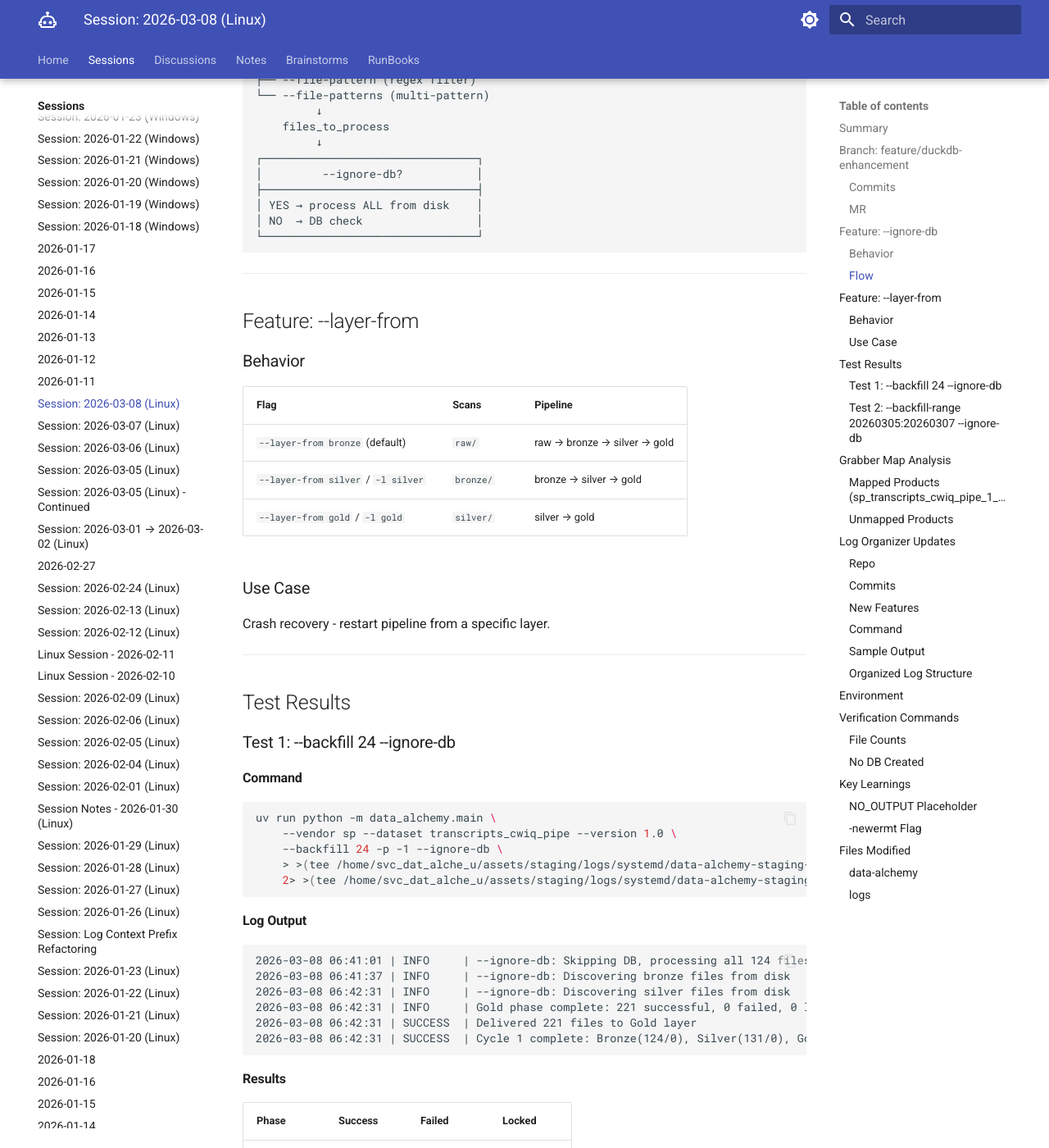
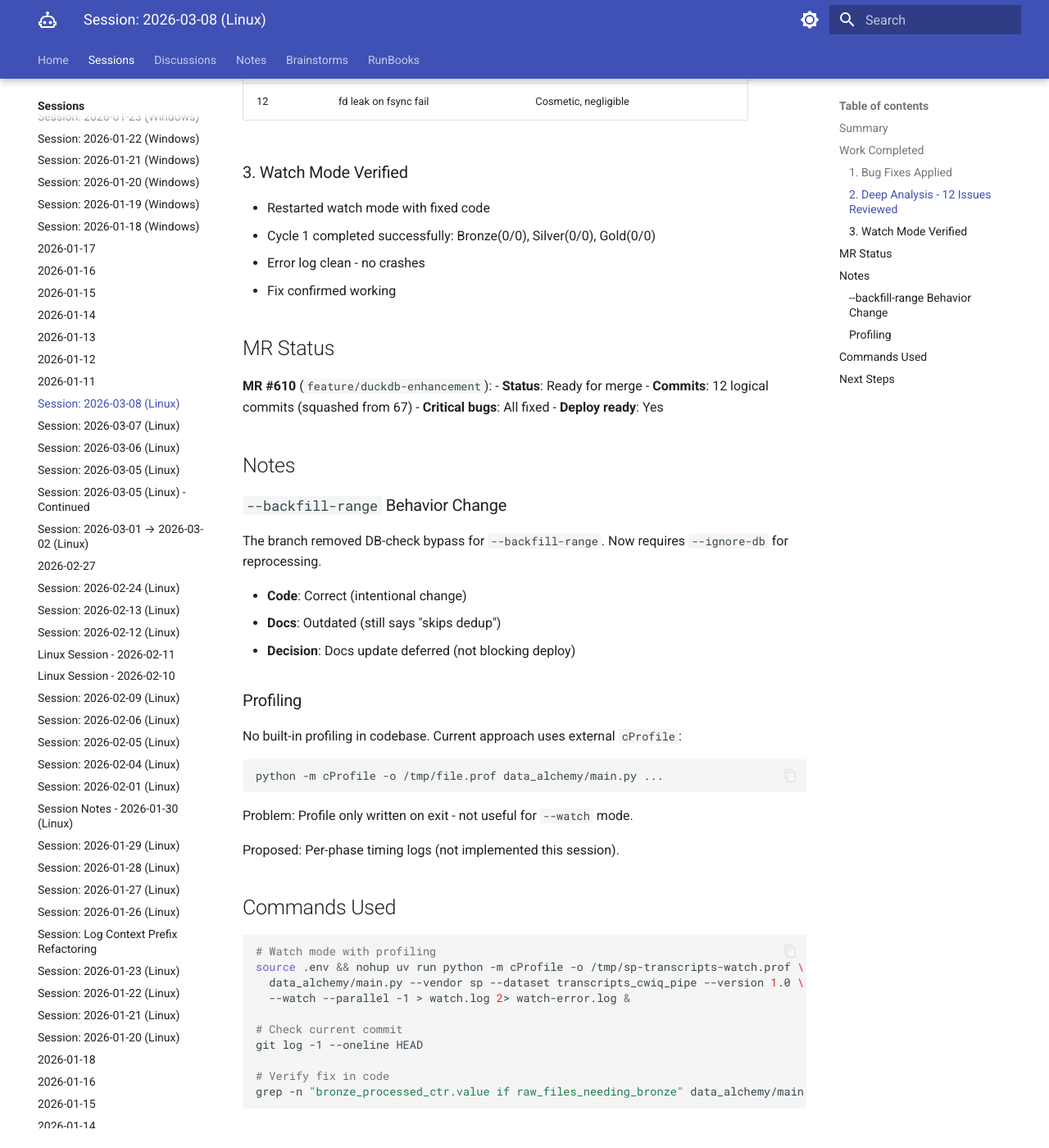
Before and after one commit to ThanuMahee12/AgentContext, an MkDocs documentation site: the page built from docs/sessions/claude/l-2026-03-08.md, in a window 1280 px wide and 1400 px high, scrolled down 1225 px. Shown: the whole window at 82% size. Built offline with MkDocs 1.6.1 and Material for MkDocs 9.7.7, drawn with Linux system fonts in a browser that asks for light colours; some of the changed text lies outside the part shown.

Commit message:
session: l-2026-03-08 - DuckDB enhancement deploy ready

````diff
--- a/docs/sessions/claude/l-2026-03-08.md
+++ b/docs/sessions/claude/l-2026-03-08.md
@@ -1,261 +1,90 @@
 # Session: 2026-03-08 (Linux)
 
 ## Summary
-DuckDB enhancement branch fixes, `--ignore-db` implementation, `--layer-from` feature, and log organizer improvements.
 
----
+Continued work on `feature/duckdb-enhancement` branch - DuckDB worker shards implementation. Fixed critical bugs, validated all issues, and confirmed deploy readiness.
 
-## Branch: `feature/duckdb-enhancement`
+## Work Completed
 
-### Commits
-1. `3b0c8bd` - fix: backfill-range now uses DB check (use --ignore-db to skip)
-2. `3f89d84` - feat: add -l/--layer CLI flag for layer filtering
-3. `f857750` - feat: add --layer-from flag for crash recovery and phase control
-4. `4254004` - fix: --layer-from respects DB check when --ignore-db not specified
+### 1. Bug Fixes Applied
 
-### MR
-- URL: https://git.codewilling.com/data/cwiq-pipe/data-alchemy/-/merge_requests/610
+| Issue | Fix | Commit |
+|-------|-----|--------|
+| `bronze_processed_ctr` NameError | Conditional: `bronze_processed_ctr.value if raw_files_needing_bronze else 0` | `a843b5d` |
+| Counter capture timing | Moved capture after DB-locked recovery block | Previous commit |
 
----
+### 2. Deep Analysis - 12 Issues Reviewed
 
-## Feature: --ignore-db
+All issues validated and categorized:
 
-### Behavior
-| Flag | DB Check | Result |
-|------|----------|--------|
-| `--ignore-db` | Skip | Process ALL files from disk |
-| `--backfill` | Check | Skip processed files |
-| `--backfill-range` | Check | Skip processed files |
-| No flags | Check | Skip processed files |
+| # | Issue | Verdict |
+|---|-------|---------|
+| 1 | `bronze_processed_ctr` NameError | **FIXED** |
+| 2 | `--backfill-range` behavior change | Code correct, docs outdated (not blocking) |
+| 3 | `_merge_phase_shards` RuntimeError | Acceptable - crash loud, orphan recovery |
+| 4 | Shard engine disposal | NullPool = no leak |
+| 5 | `os.stat()` unhandled | Self-healing, extremely rare |
+| 6 | `synchronous=OFF` on shards | Acceptable for perf |
+| 7 | UNION ALL read twice | No risk - merge after phase |
+| 8 | Dict overwrite in silver records | Pre-existing from dev |
+| 9 | WAL warning non-fatal | Warning is sufficient |
+| 10 | Sequential path worker_id | Main thread always 0 |
+| 11 | Gold fallback worker_id | Main thread always 0 |
+| 12 | fd leak on fsync fail | Cosmetic, negligible |
 
-### Flow
-```
-Filesystem Layer (always runs first)
-├── get_list_of_files()
-├── --layer-from filter
-├── --backfill (mtime filter)
-├── --backfill-range (date filter)
-├── --file-pattern (regex filter)
-└── --file-patterns (multi-pattern)
-         ↓
-    files_to_process
-         ↓
-┌────────────────────────────────┐
-│         --ignore-db?           │
-├────────────────────────────────┤
-│ YES → process ALL from disk    │
-│ NO  → DB check                 │
-└────────────────────────────────┘
+### 3. Watch Mode Verified
+
+- Restarted watch mode with fixed code
+- Cycle 1 completed successfully: Bronze(0/0), Silver(0/0), Gold(0/0)
+- Error log clean - no crashes
+- Fix confirmed working
+
+## MR Status
+
+**MR #610** (`feature/duckdb-enhancement`):
+- **Status**: Ready for merge
+- **Commits**: 12 logical commits (squashed from 67)
+- **Critical bugs**: All fixed
+- **Deploy ready**: Yes
+
+## Notes
+
+### `--backfill-range` Behavior Change
+
+The branch removed DB-check bypass for `--backfill-range`. Now requires `--ignore-db` for reprocessing.
+
+- **Code**: Correct (intentional change)
+- **Docs**: Outdated (still says "skips dedup")
+- **Decision**: Docs update deferred (not blocking deploy)
+
+### Profiling
+
+No built-in profiling in codebase. Current approach uses external `cProfile`:
+```bash
+python -m cProfile -o /tmp/file.prof data_alchemy/main.py ...
 ```
 
----
+Problem: Profile only written on exit - not useful for `--watch` mode.
 
-## Feature: --layer-from
+Proposed: Per-phase timing logs (not implemented this session).
 
-### Behavior
-| Flag | Scans | Pipeline |
-|------|-------|----------|
-| `--layer-from bronze` (default) | `raw/` | raw → bronze → silver → gold |
-| `--layer-from silver` / `-l silver` | `bronze/` | bronze → silver → gold |
-| `--layer-from gold` / `-l gold` | `silver/` | silver → gold |
+## Commands Used
 
-### Use Case
-Crash recovery - restart pipeline from a specific layer.
+```bash
+# Watch mode with profiling
+source .env && nohup uv run python -m cProfile -o /tmp/sp-transcripts-watch.prof \
+  data_alchemy/main.py --vendor sp --dataset transcripts_cwiq_pipe --version 1.0 \
+  --watch --parallel -1 > watch.log 2> watch-error.log &
 
----
+# Check current commit
+git log -1 --oneline HEAD
 
-## Test Results
-
-### Test 1: --backfill 24 --ignore-db
-
-#### Command
-```bash
-uv run python -m data_alchemy.main \
-    --vendor sp --dataset transcripts_cwiq_pipe --version 1.0 \
-    --backfill 24 -p -1 --ignore-db \
-    > >(tee /home/svc_dat_alche_u/assets/staging/logs/systemd/data-alchemy-staging-sp-transcripts_cwiq_pipe-backfill.log) \
-    2> >(tee /home/svc_dat_alche_u/assets/staging/logs/systemd/data-alchemy-staging-sp-transcripts_cwiq_pipe-backfill-error.log >&2)
+# Verify fix in code
+grep -n "bronze_processed_ctr.value if raw_files_needing_bronze" data_alchemy/main.py
 ```
 
-#### Log Output
-```
-2026-03-08 06:41:01 | INFO     | --ignore-db: Skipping DB, processing all 124 files
-2026-03-08 06:41:37 | INFO     | --ignore-db: Discovering bronze files from disk
-2026-03-08 06:42:31 | INFO     | --ignore-db: Discovering silver files from disk
-2026-03-08 06:42:31 | INFO     | Gold phase complete: 221 successful, 0 failed, 0 locked (time: 0.48s)
-2026-03-08 06:42:31 | SUCCESS  | Delivered 221 files to Gold layer
-2026-03-08 06:42:31 | SUCCESS  | Cycle 1 complete: Bronze(124/0), Silver(131/0), Gold(221/0) - Total time: 91.04s
-```
+## Next Steps
 
-#### Results
-| Phase | Success | Failed | Locked |
-|-------|---------|--------|--------|
-| Bronze | 124 | 0 | 0 |
-| Silver | 131 | 0 | 0 |
-| Gold | 221 | 0 | 0 |
-| **Total Time** | 91.04s | | |
-
----
-
-### Test 2: --backfill-range 20260305:20260307 --ignore-db
-
-#### Command
-```bash
-uv run python -m data_alchemy.main \
-    --vendor sp --dataset transcripts_cwiq_pipe --version 1.0 \
-    --backfill-range 20260305:20260307 -p -1 --ignore-db \
-    > >(tee /home/svc_dat_alche_u/assets/staging/logs/systemd/data-alchemy-staging-sp-transcripts_cwiq_pipe-backfill-range.log) \
-    2> >(tee /home/svc_dat_alche_u/assets/staging/logs/systemd/data-alchemy-staging-sp-transcripts_cwiq_pipe-backfill-range-error.log >&2)
-```
-
-#### Log Output
-```
-2026-03-08 07:15:52 | INFO     | Gold phase complete: 949 successful, 0 failed, 0 locked (time: 4.11s)
-2026-03-08 07:15:52 | SUCCESS  | Delivered 949 files to Gold layer
-2026-03-08 07:15:52 | SUCCESS  | Cycle 1 complete: Bronze(990/0), Silver(990/0), Gold(949/0) - Total time: 204.59s
-```
-
-#### Results
-| Phase | Success | Failed | Locked |
-|-------|---------|--------|--------|
-| Bronze | 990 | 0 | 0 |
-| Silver | 990 | 0 | 0 |
-| Gold | 949 | 0 | 0 |
-| **Total Time** | 204.59s | | |
-
-#### File Count Verification
-```bash
-$ echo "Raw (source): $(find /sf/data/sp/transcripts_cwiq_pipe/1.0/raw/env* -type f -newermt '2026-03-05' ! -newermt '2026-03-08' 2>/dev/null | wc -l)" && \
-  echo "Bronze: $(find /sf/proj/data_alchemy/devData/bthanujan.mahendran/dataJ/sp/transcripts_cwiq_pipe/1.0/bronze -type f 2>/dev/null | wc -l)" && \
-  echo "Silver: $(find /sf/proj/data_alchemy/devData/bthanujan.mahendran/dataJ/sp/transcripts_cwiq_pipe/1.0/silver -type f 2>/dev/null | wc -l)" && \
-  echo "Gold: $(find /sf/proj/data_alchemy/devData/bthanujan.mahendran/dataJ/sp_global_mi/machine_readable_transcripts/1.0/raw -type f 2>/dev/null | wc -l)"
-
-Raw (source): 990
-Bronze: 1980
-Silver: 1210
-Gold: 391
-```
-
-#### DB Verification
-```bash
-$ find /sf/proj/data_alchemy/devData/bthanujan.mahendran/dataJ/sp/transcripts_cwiq_pipe/1.0 -name "*.sqlite" -o -name "*.db" 2>/dev/null | wc -l
-0
-```
-✅ **No DB files created**
-
----
-
-## Grabber Map Analysis
-
-### Mapped Products (sp_transcripts_cwiq_pipe_1_0.json)
-- TranscriptsEntityLinkingSpan (Change, Full, DataTypeFull)
-- TranscriptsHistorySpan (Change, Full, DataTypeFull)
-- TranscriptsNonEnglishSpan (Change, Full)
-
-### Unmapped Products
-```
-Gold ✓ [Map[-1] (unmapped)]: ...ProfessionalCoverage.txt -> []
-Gold ✓ [Map[-1] (unmapped)]: ...KeyDocumentExhibitTypeGroup.txt -> []
-```
-- Professional
-- KeyDocument
-- DRO
-
-Gold shows 391 files instead of 949 because unmapped files have empty output `[]`.
-
----
-
-## Log Organizer Updates
-
-### Repo
-`/home/thanumahee/dev/Alchemy/logs`
-
-### Commits
-1. `b3d3701` - feat: add git push to --sync operation
-2. `90ad7e2` - feat: add --min-age option to skip recently modified files (default 60s)
-3. `11e8323` - fix: default config path to script/logsdataset.json
-4. `0bc7cd2` - feat: add --lookback HR to scan files within N hours (default 1hr)
-
-### New Features
-| Flag | Default | Description |
-|------|---------|-------------|
-| `--sync` | - | git pull → add → commit → push |
-| `--min-age SEC` | 60 | Skip files modified < N seconds |
-| `--lookback HR` | 1 | Only process files within N hours |
-
-### Command
-```bash
-python script/log_organizer.py organize \
-    -s /home/svc_dat_alche_u/assets/staging/logs/systemd/ \
-    --watch 1 --sync --gz 800
-```
-
-### Sample Output
-```
-[2026-03-08 06:46:55] Running organize cycle...
-Git pull completed
-Processing: data-alchemy-staging-sp-transcripts_cwiq_pipe-backfill.log -> vendor=sp, dataset=transcripts_cwiq_pipe, suffix=data-alchemy-staging-sp-backfill
-Git commit: 2026-03-08-064655 from ny5-predpalch02 logs update
-Git push completed
-Sleeping 1 minutes...
-```
-
-### Organized Log Structure
-```
-normal/sp/transcripts_cwiq_pipe/data-alchemy-staging-sp-backfill/2026/03/08/
-├── 06-sp-transcripts_cwiq_pipe-data-alchemy-staging-sp-backfill.log
-├── 07-sp-transcripts_cwiq_pipe-data-alchemy-staging-sp-backfill.log
-└── 07-sp-transcripts_cwiq_pipe-data-alchemy-staging-sp-backfill-1.log
-```
-
----
-
-## Environment
-```bash
-FP_PREFIX=/sf/proj/data_alchemy/devData/bthanujan.mahendran/dataJ
-RAW_FP_PREFIX=/sf/data
-LOG_LEVEL=DEBUG
-DUCKDB_MEMORY_LIMIT=4GB
-```
-
----
-
-## Verification Commands
-
-### File Counts
-```bash
-echo "Raw: $(find /sf/data/sp/transcripts_cwiq_pipe/1.0/raw/env* -type f -newermt '2026-03-05' ! -newermt '2026-03-08' 2>/dev/null | wc -l)" && \
-echo "Bronze: $(find $FP_PREFIX/sp/transcripts_cwiq_pipe/1.0/bronze -type f 2>/dev/null | wc -l)" && \
-echo "Silver: $(find $FP_PREFIX/sp/transcripts_cwiq_pipe/1.0/silver -type f 2>/dev/null | wc -l)" && \
-echo "Gold: $(find $FP_PREFIX/sp_global_mi/machine_readable_transcripts/1.0/raw -type f 2>/dev/null | wc -l)"
-```
-
-### No DB Created
-```bash
-find $FP_PREFIX/sp/transcripts_cwiq_pipe/1.0 -name "*.sqlite" | wc -l  # Should be 0
-```
-
----
-
-## Key Learnings
-
-### __NO_OUTPUT__ Placeholder
-- Only lives in DB
-- Prevents infinite reprocessing of unmapped files
-- Not affected by `--ignore-db` (no DB = no placeholder)
-
-### -newermt Flag
-```bash
-# Files modified between dates
-find /path -type f -newermt '2026-03-05' ! -newermt '2026-03-08'
-```
-
----
-
-## Files Modified
-
-### data-alchemy
-- `data_alchemy/main.py` - --ignore-db fix, --layer-from feature
-
-### logs
-- `script/log_organizer.py` - git push, --min-age, --lookback, default config path
+1. Merge MR #610 when approved
+2. Update `--backfill-range` docs separately (optional)
+3. Consider adding per-phase timing logs (future enhancement)
````
